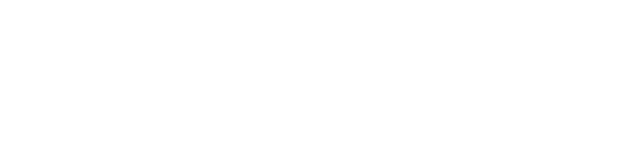
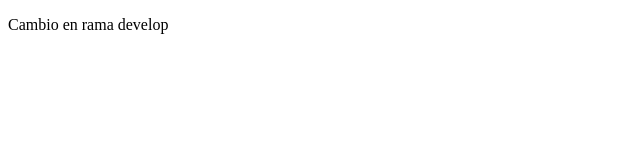
Before and after one commit to RafaBrito008/mycs_remote, a plain HTML site: page productos.html in a window 1280 px wide. Shown: the whole page, without its empty margins (0-640 px from the left). Drawn offline with Linux system fonts and the light colour scheme.

Commit message:
Cambio en rama develop en productos

```diff
--- a/productos.html
+++ b/productos.html
@@ -5,6 +5,6 @@
 		<title></title>
 	</head>
 	<body>
-
+	<p>Cambio en rama develop<P>
 	<body>
 </html>
```
